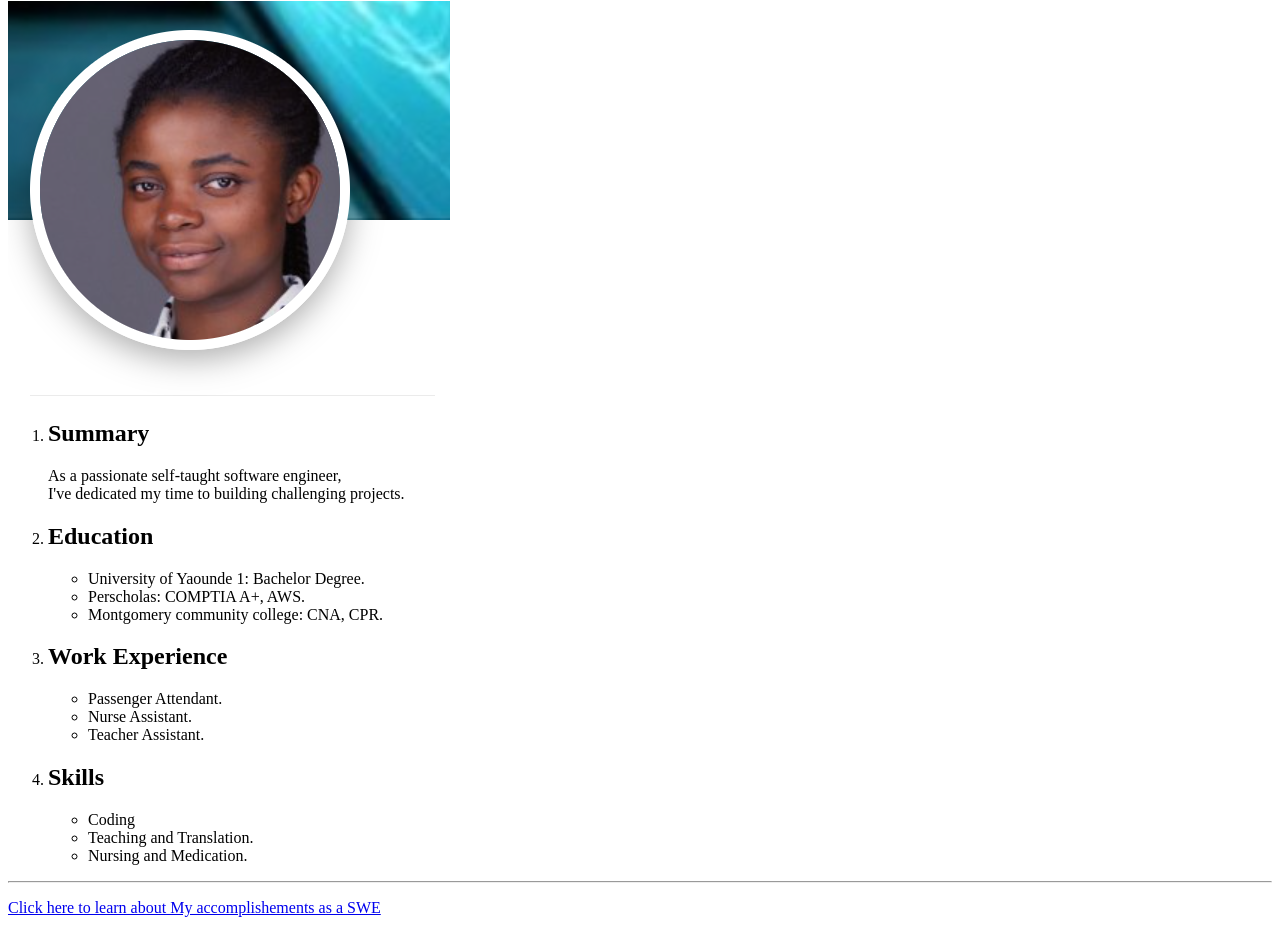
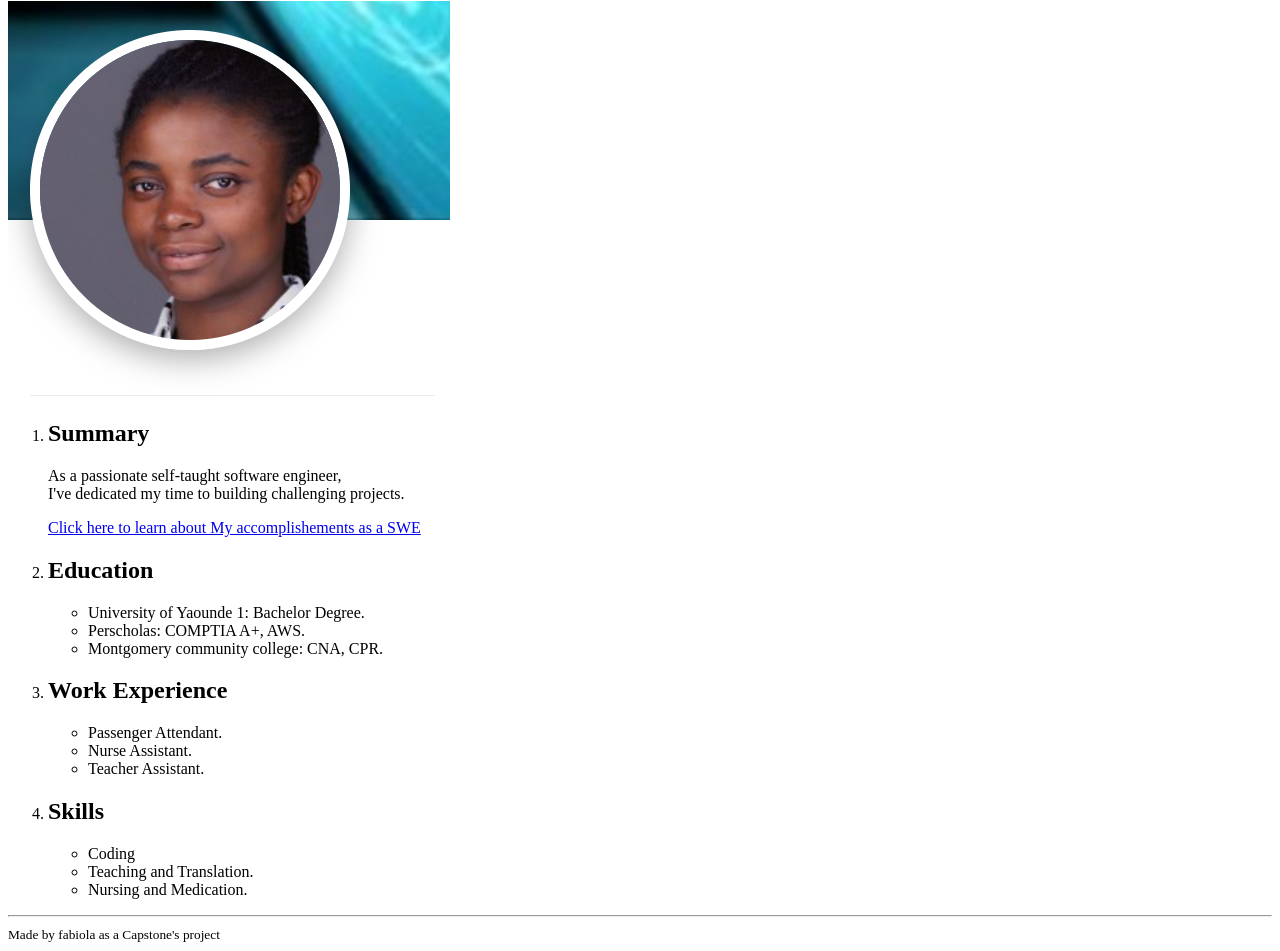
Before and after one commit to FabiolaKammi/Capston-project-1, a plain HTML site: page index.html in a window 1280 px wide. Shown: the part 79-1030 px from the top of the page. Drawn offline with Linux system fonts and the light colour scheme.

Commit message:
second commit

```diff
--- a/index.html
+++ b/index.html
@@ -13,6 +13,8 @@ initial-scale="1", minimum-scale="1">
                 <p>
                     As a passionate self-taught software engineer,<br>
                     I've dedicated my time to building challenging projects.
+                    <a href="image/index.html"><p>
+                        Click here to learn about My accomplishements as a SWE</p></a>
                 </p>
 
             <li><h2>Education</h2></li>
@@ -37,9 +39,9 @@ initial-scale="1", minimum-scale="1">
         </ol>
                 <hr />
                 <footer>
-                    <a href="image/index.html"><p>
-                        Click here to learn about My accomplishements as a SWE</p></a>
+                    <small>Made by fabiola as a Capstone's project</small>
                 </footer>
+
 
 
     </body>
```
